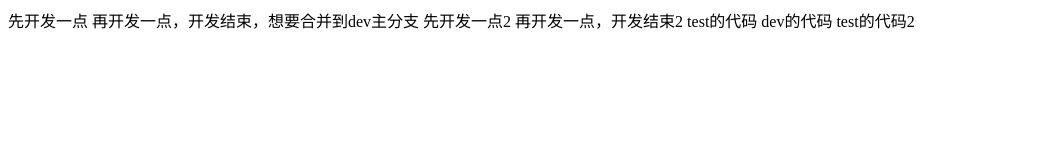
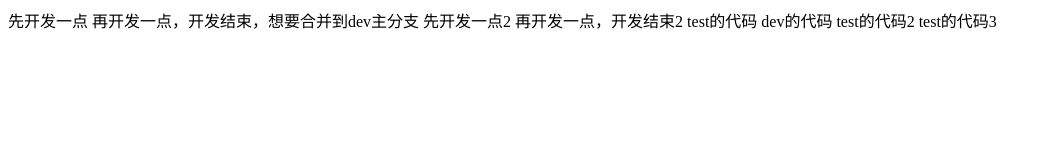
Before and after one commit to demerzelxd/learnFrontCodes, a plain HTML site: page htmlCodes/testGit.html in a window 1280 px wide. Shown: the whole page, without its empty margins (0-1051 px from the left). Drawn offline with Linux system fonts and the light colour scheme.

Commit message:
test的代码3

```diff
--- a/htmlCodes/testGit.html
+++ b/htmlCodes/testGit.html
@@ -12,5 +12,6 @@
         test的代码
         dev的代码
         test的代码2
+        test的代码3
     </body>
 </html>
```
